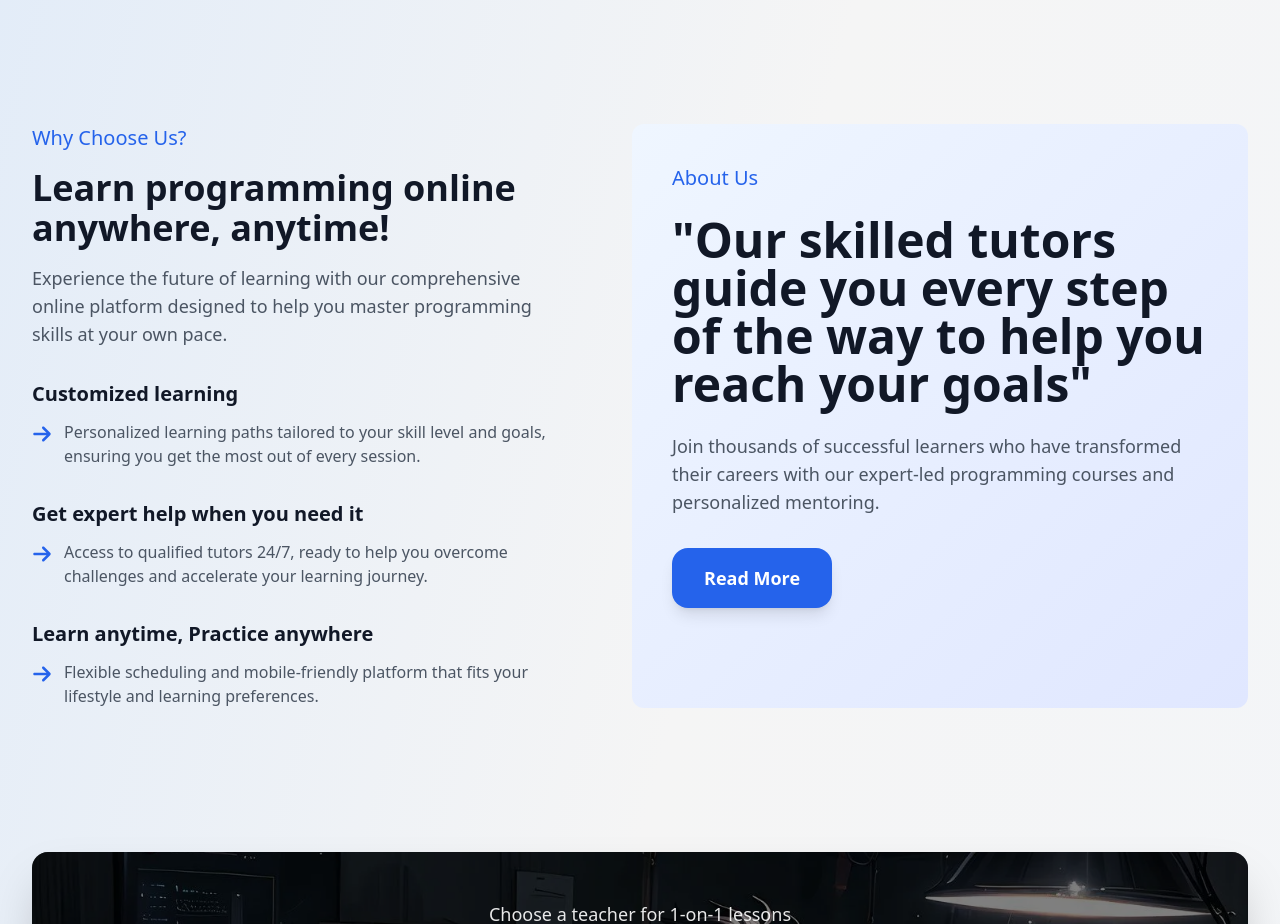
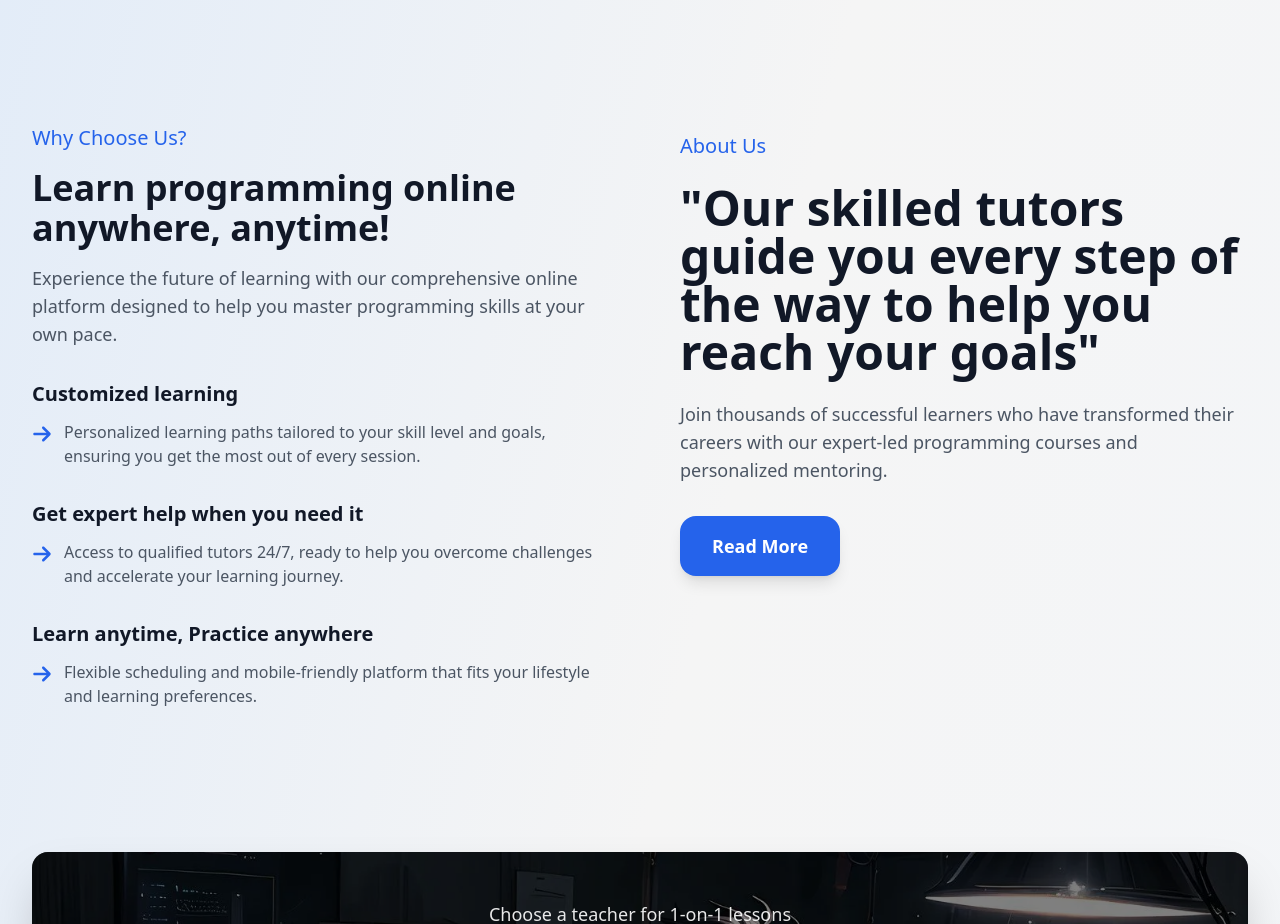
Before and after one commit to AdhurimBerisha/Study-Buddy, a React (Vite) app in the folder frontend/: page / in a window 1280 px wide. Shown: the part 2820-3744 px from the top of the page. Built offline with nearby package versions, Linux system fonts and the light colour scheme.

Commit message:
Fixed alignment

```diff
--- a/frontend/src/components/WhyUs.tsx
+++ b/frontend/src/components/WhyUs.tsx
@@ -4,7 +4,7 @@ import Button from "../components/Button";
 const WhyUs = () => {
   return (
     <section className="max-w-7xl mx-auto px-4 sm:px-6 lg:px-8 py-12 sm:py-16 lg:py-20">
-      <div className="flex flex-col lg:flex-row gap-8 sm:gap-12 lg:gap-16">
+      <div className="grid grid-cols-1 lg:grid-cols-2 gap-8 sm:gap-12 lg:gap-16 items-start">
         {/* Left Column */}
         <div className="flex-1 space-y-6 sm:space-y-8">
           <div className="space-y-4">
@@ -64,7 +64,7 @@ const WhyUs = () => {
         </div>
 
         {/* Right Column */}
-        <div className="flex-1 p-6 sm:p-8 lg:p-10 rounded-xl bg-gradient-to-br from-blue-50 to-indigo-100">
+        <div className="flex-1 p-0 lg:p-2">
           <div className="space-y-4 sm:space-y-6">
             <h2 className="text-lg sm:text-xl font-light text-blue-600">
               About Us
```
